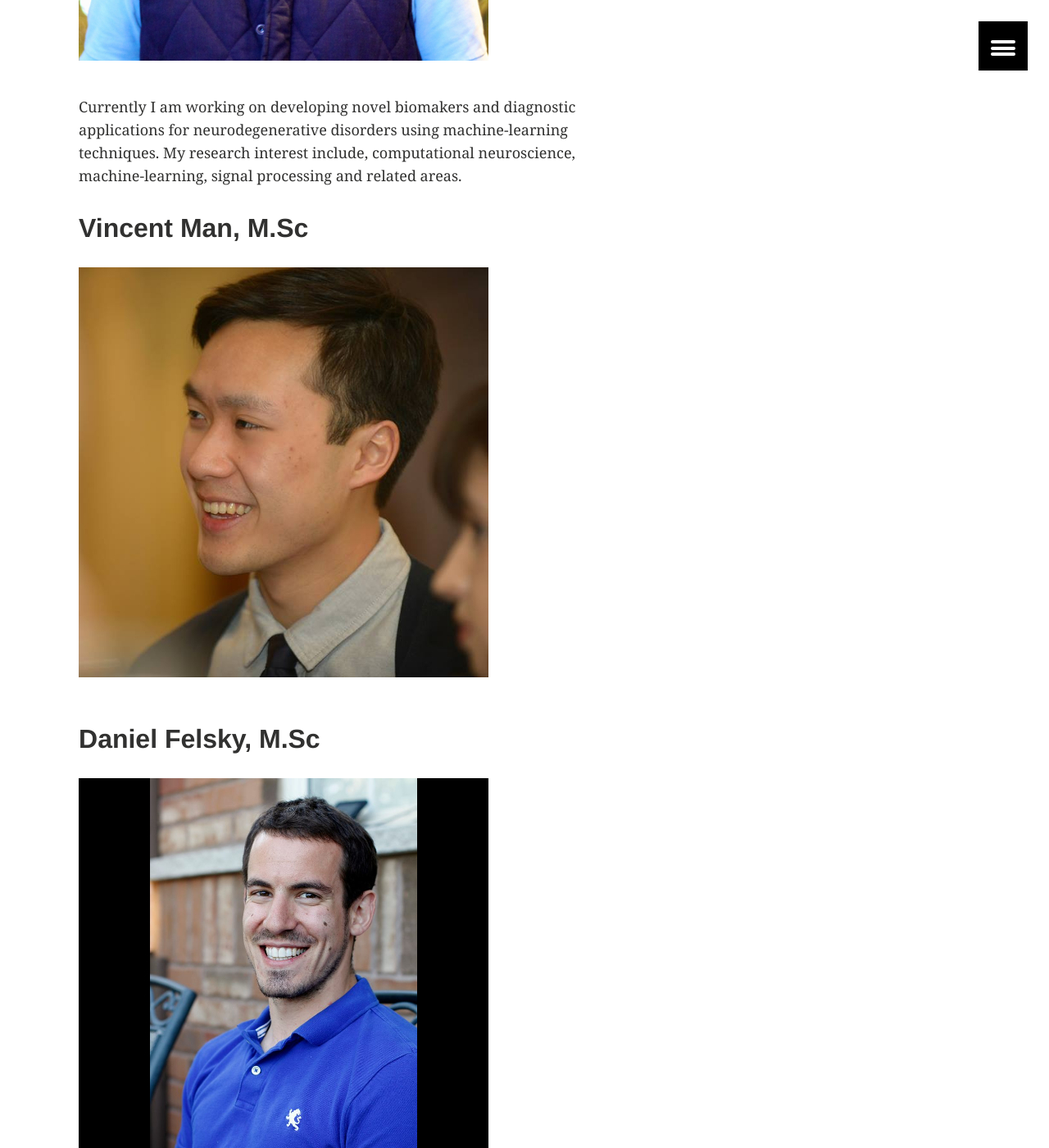
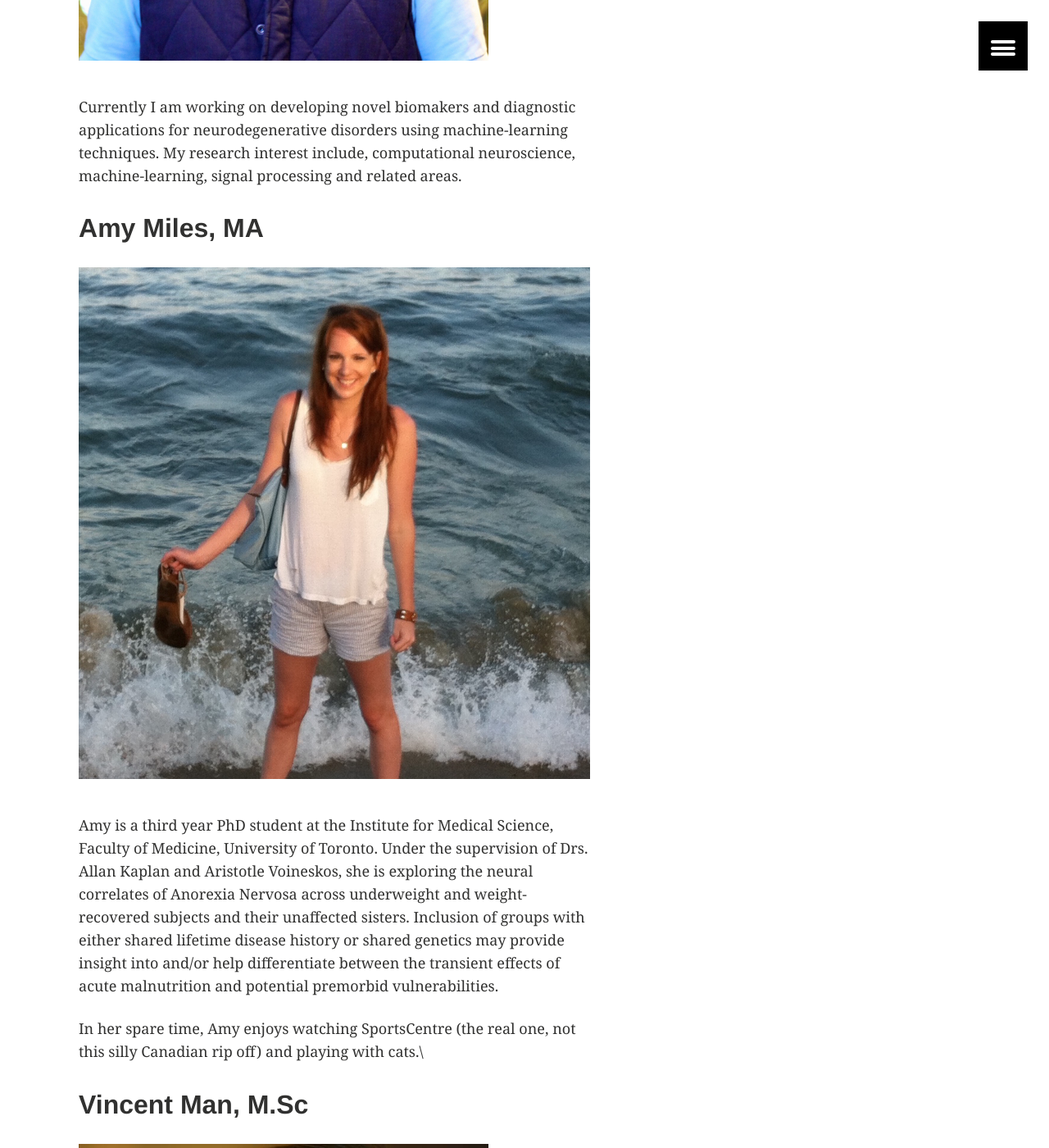
Before and after one commit to TIGRLab/tigrlab.github.io, a Jekyll site: the page built from members/index.md, in a window 1280 px wide and 1400 px high, scrolled down 7900 px. Shown: the whole window at 82% size. Built offline with Jekyll 4.4.1, drawn with Linux system fonts in a browser that asks for light colours.

Commit message:
updated with amy miles

```diff
--- a/members/index.md
+++ b/members/index.md
@@ -95,6 +95,16 @@ Nikhil Bhagwat, M.Sc
 </figure>
 
 Currently I am working on developing novel biomakers and diagnostic applications for neurodegenerative disorders using machine-learning techniques. My research interest include, computational neuroscience, machine-learning, signal processing and related areas.
+
+Amy Miles, MA
+-------------
+<figure>
+	<a href="/images/ppl.a.miles.jpg"><img src="/images/ppl.a.miles.jpg"></a>
+</figure>
+
+Amy is a third year PhD student at the Institute for Medical Science, Faculty of Medicine, University of Toronto. Under the supervision of Drs. Allan Kaplan and Aristotle Voineskos, she is exploring the neural correlates of Anorexia Nervosa across underweight and weight-recovered subjects and their unaffected sisters. Inclusion of groups with either shared lifetime disease history or shared genetics may provide insight into and/or help differentiate between the transient effects of acute malnutrition and potential premorbid vulnerabilities.
+
+In her spare time, Amy enjoys watching SportsCentre (the real one, not this silly Canadian rip off) and playing with cats.\
 
 Vincent Man, M.Sc
 -----------------
```
Also changed, not shown: images/ppl.a.miles.jpg (added).
